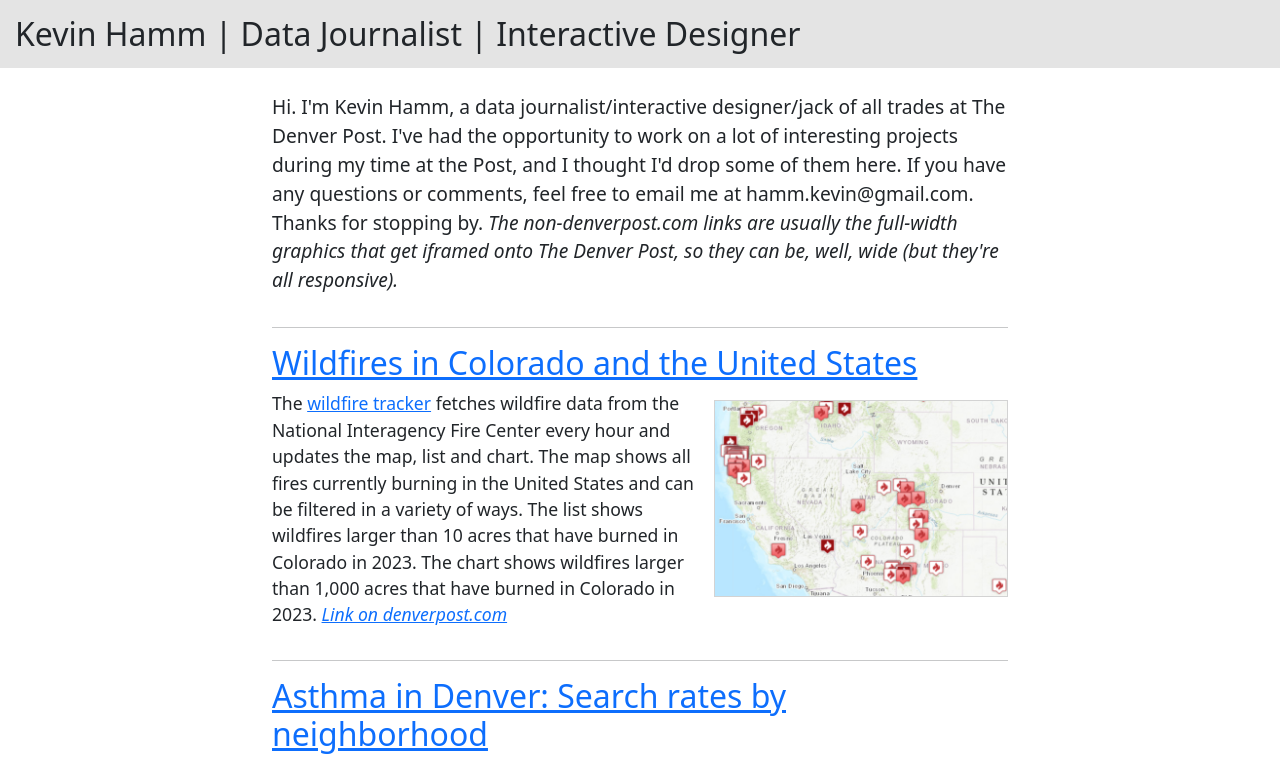
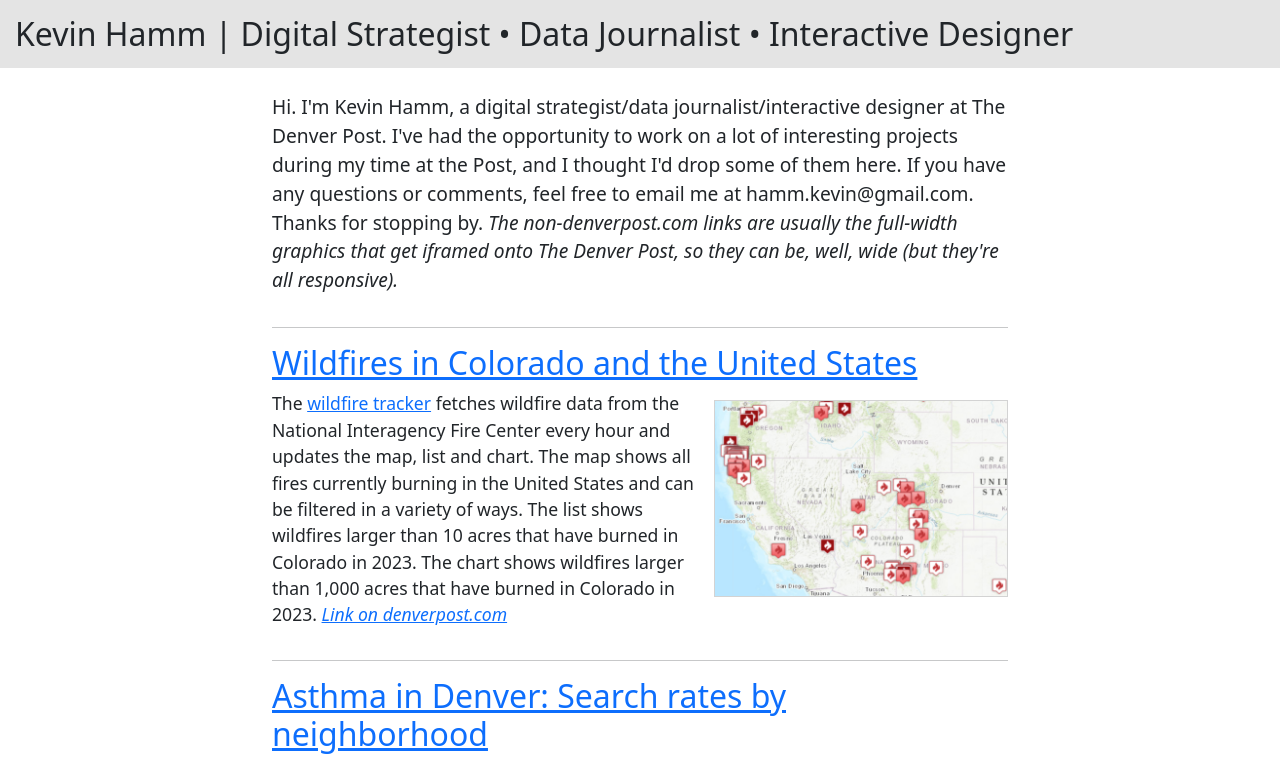
Before and after one commit to githamm/kevin-hamm, a plain HTML site: page index.html in a window 1280 px wide. Shown: the top 759 px of the page. Drawn offline with nearby package versions, Linux system fonts and the light colour scheme.

Commit message:
Tweaked header and intro

```diff
--- a/index.html
+++ b/index.html
@@ -5,7 +5,7 @@
     <meta charset="utf-8">
     <meta name="viewport" content="width=device-width, initial-scale=1">
     <meta name="description" content="Portfolio page for Kevin Hamm, a Data Journalist and Interactive Designer at The Denver Post." />
-    <title>Kevin Hamm | Data Journalist</title>
+    <title>Kevin Hamm | Journalist</title>
     <link href="https://cdn.jsdelivr.net/npm/bootstrap@5.3.1/dist/css/bootstrap.min.css" rel="stylesheet" integrity="sha384-4bw+/aepP/YC94hEpVNVgiZdgIC5+VKNBQNGCHeKRQN+PtmoHDEXuppvnDJzQIu9" crossorigin="anonymous">
     <style>
     img {
@@ -55,12 +55,12 @@
 
 <body>
     <div class="top-bar">
-        <h1 class="top-bar-text">Kevin Hamm | Data Journalist | Interactive Designer</h1>
+        <h1 class="top-bar-text">Kevin Hamm | Digital Strategist &bull; Data Journalist &bull; Interactive Designer</h1>
     </div>
     <div class="container">
         <div class="row justify-content-center">
             <div class="col-md-8 col-sm-1">
-                <p class="intro">Hi. I'm Kevin Hamm, a data journalist/interactive designer/jack of all trades at The Denver Post. I've had the opportunity to work on a lot of interesting projects during my time at the Post, and I thought I'd drop some of them here. If you have any questions or comments, feel free to email me at hamm.kevin<span style="display:none">foo</span>@gmail.com. Thanks for stopping by. <em>The non-denverpost.com links are usually the full-width graphics that get iframed onto The Denver Post, so they can be, well, wide (but they're all responsive).</em></p>
+                <p class="intro">Hi. I'm Kevin Hamm, a digital strategist/data journalist/interactive designer at The Denver Post. I've had the opportunity to work on a lot of interesting projects during my time at the Post, and I thought I'd drop some of them here. If you have any questions or comments, feel free to email me at hamm.kevin<span style="display:none">foo</span>@gmail.com. Thanks for stopping by. <em>The non-denverpost.com links are usually the full-width graphics that get iframed onto The Denver Post, so they can be, well, wide (but they're all responsive).</em></p>
             </div>
         </div>
         <div class="row justify-content-center">
```
